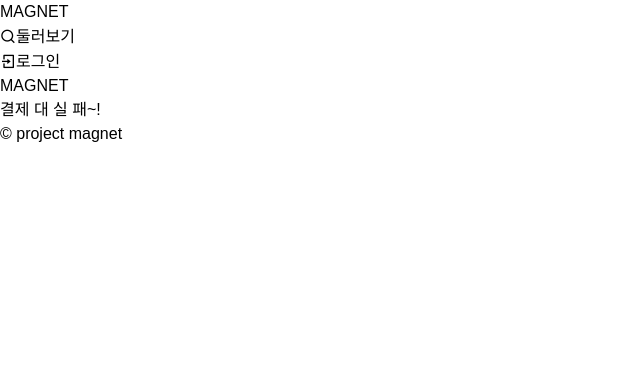
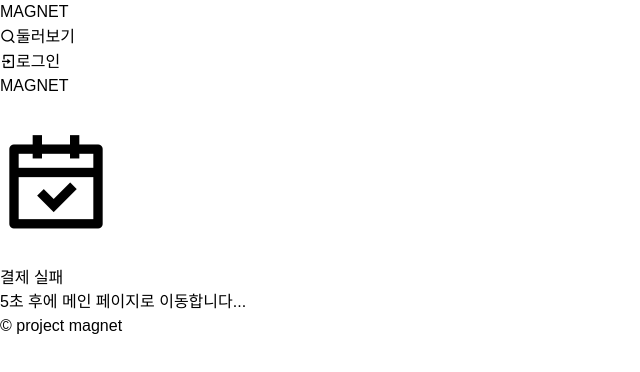
Before and after one commit to project-magnet/magnet, a React (Create React App) app in the folder client/: page /paymentfailed in a window 1280 px wide. Shown: the top 372 px of the page, without its empty margins (0-640 px from the left). Built offline with nearby package versions, Linux system fonts and the light colour scheme; no server answers; a web font is replaced by a local one.

Commit message:
feat: 페이지 구현

```diff
--- a/client/src/pages/PaymentFailedPage.tsx
+++ b/client/src/pages/PaymentFailedPage.tsx
@@ -1,5 +1,35 @@
+import {useEffect, useState} from 'react';
+import {useNavigate} from 'react-router-dom';
+
 const PaymentFailedPage = () => {
-	return <>결제 대 실 패~!</>;
+	const countSecond = 10;
+	const microsecond = countSecond * 1000;
+	const navigate = useNavigate();
+	const [count, setCount] = useState(countSecond);
+
+	useEffect(() => {
+		const timer = setInterval(() => {
+			setCount(prevCount => prevCount - 1);
+		}, 1000);
+
+		setTimeout(() => {
+			navigate('/');
+		}, microsecond);
+
+		return () => {
+			clearInterval(timer);
+		};
+	}, []);
+
+	return (
+		<div className="flexCenter h-pageRoot">
+			<section className="textBase flexCol items-center gap-10">
+				<i className="ri-calendar-check-line ri-7x text-red-500" />
+				<h1 className="text-3xl font-semibold">결제 실패</h1>
+				<p className="text-sm text-slate-400">{count}초 후에 메인 페이지로 이동합니다...</p>
+			</section>
+		</div>
+	);
 };
 
 export default PaymentFailedPage;
```
